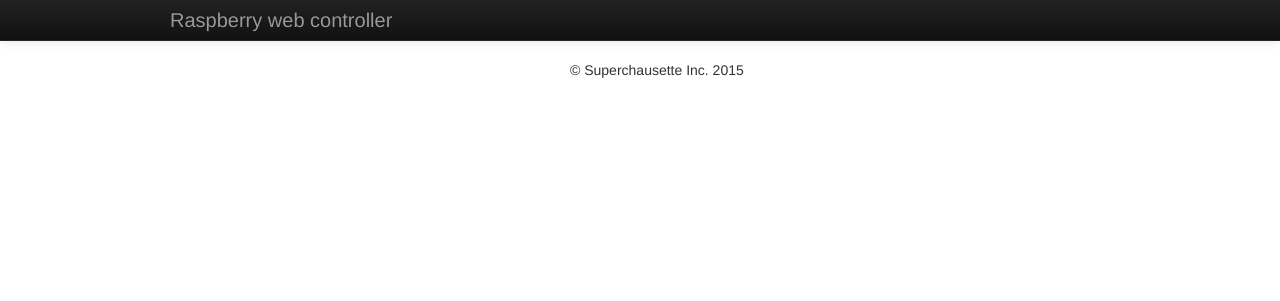
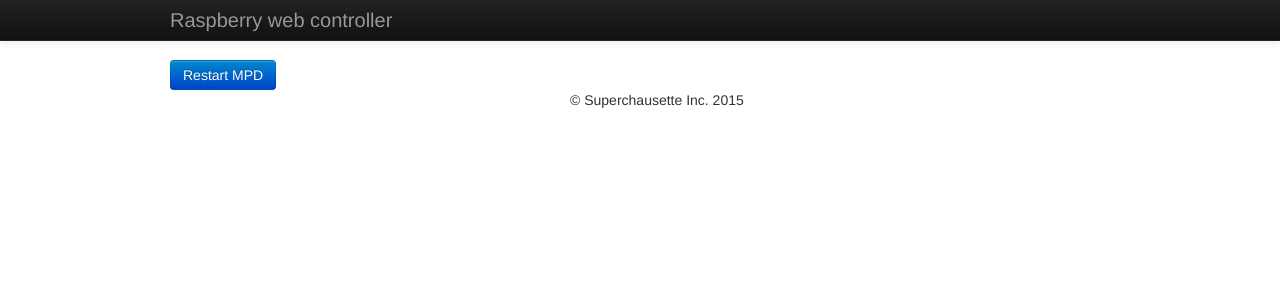
Before and after one commit to superchausette/RapberryWebController, a Flask app: page / in a window 1280 px wide. Shown: the top 301 px of the page. Run offline with Flask 2, Linux system fonts and the light colour scheme; parts of the project's set-up code (start-up, migrations or seed data) failed here and were passed over.

Commit message:
Add MPD  button

```diff
--- a/app/templates/index.html
+++ b/app/templates/index.html
@@ -2,4 +2,6 @@
 {% block content %}
 {% include 'flash.html' %}
 
+<button type="button" class="btn btn-lg btn-primary">Restart MPD</button>
+
 {% endblock %}
```
